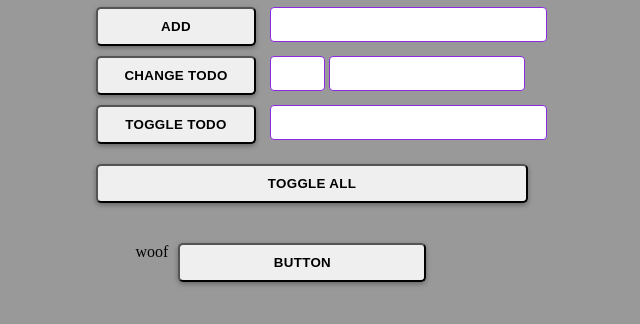
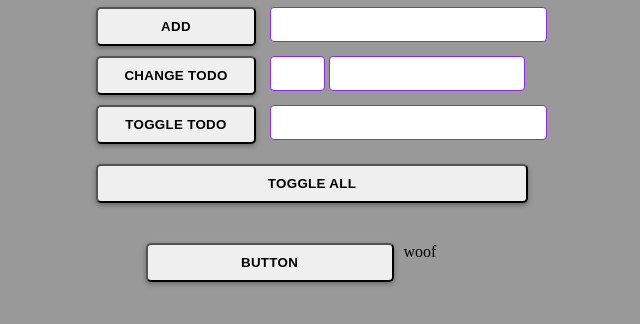
Before and after one commit to NathanielDaniels/watch-code-Javascript, a plain HTML site: page index.html in a window 1280 px wide. Both pictures are taken after a click on the button "BUTTON". Shown: the part 150-474 px from the top of the page, without its empty margins (354-994 px from the left). Drawn offline with Linux system fonts and the light colour scheme.

Commit message:
removed <p> from HTML, added element from javascript

```diff
--- a/index.html
+++ b/index.html
@@ -50,9 +50,7 @@
 
     <div class="lrnClass"></div>
 
-    <div id="test">
-      <p id="p"></p>
-    </div>
+    <div id="test"></div>
 
     <!-- <script defer src="script.js"></script> -->
   </body>
--- a/script.js
+++ b/script.js
@@ -415,15 +415,17 @@ let dog = {
 let dogTalk = dog.talk.bind(dog);
 dogTalk();
 
+//* create button, add click event that...
 let button = document.createElement("button");
 let buttonName = document.createTextNode("button");
 button.appendChild(buttonName);
+document.getElementById("test").appendChild(button);
 
-document.getElementById("test").appendChild(button);
-console.log(button);
+let para = document.createElement("p");
+let paraText = (para.innerText = dog.sound);
 
 button.addEventListener("click", function() {
-  document.getElementById("p").innerText = dog.sound;
+  document.getElementById("test").appendChild(para);
 });
 
 // let p = document.getElementById("p").innerText;
```
